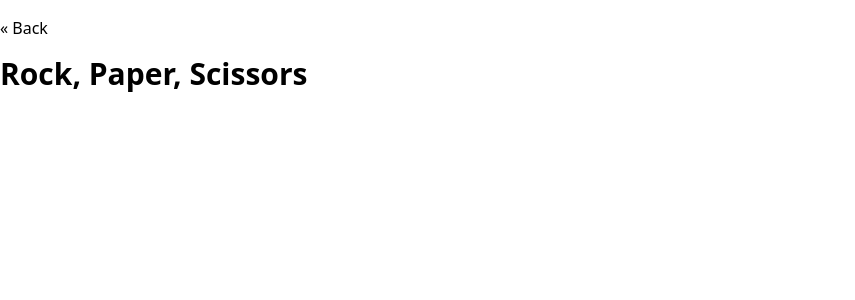
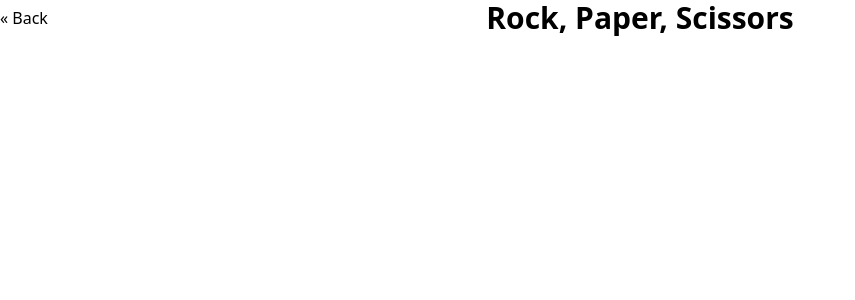
Before and after one commit to kdunlap/vue-games, a Nuxt app: page /rock-paper-scissors in a window 1280 px wide. Shown: the top 300 px of the page, without its empty margins (0-855 px from the left). Built offline with nearby package versions, Linux system fonts and the light colour scheme.

Commit message:
feat: added consistent header to future game pages

```diff
--- a/pages/connect-four.vue
+++ b/pages/connect-four.vue
@@ -1,9 +1,10 @@
 <template>
   <div>
-    <p class="my-4"><nuxt-link to="/">&laquo; Back</nuxt-link></p>
-
-    <h1 class="text-3xl font-bold">Connect Four</h1>
-
+    <div class="flex justify-center items-center">
+      <p class="flex-1 text-left"><nuxt-link to="/">&laquo; Back</nuxt-link></p>
+      <h1 class="text-3xl font-bold text-center">Connect Four</h1>
+      <p class="flex-1">&nbsp;</p>
+    </div>
   </div>
 </template>
 
--- a/pages/rock-paper-scissors.vue
+++ b/pages/rock-paper-scissors.vue
@@ -1,9 +1,10 @@
 <template>
   <div>
-    <p class="my-4"><nuxt-link to="/">&laquo; Back</nuxt-link></p>
-
-    <h1 class="text-3xl font-bold">Rock, Paper, Scissors</h1>
-
+    <div class="flex justify-center items-center">
+      <p class="flex-1 text-left"><nuxt-link to="/">&laquo; Back</nuxt-link></p>
+      <h1 class="text-3xl font-bold text-center">Rock, Paper, Scissors</h1>
+      <p class="flex-1">&nbsp;</p>
+    </div>
   </div>
 </template>
 
```
